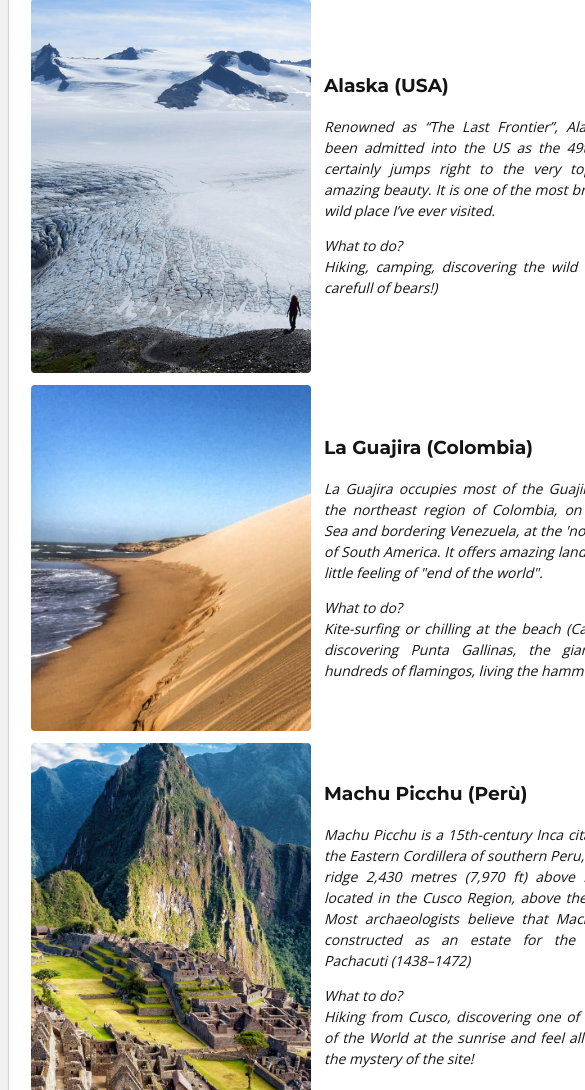
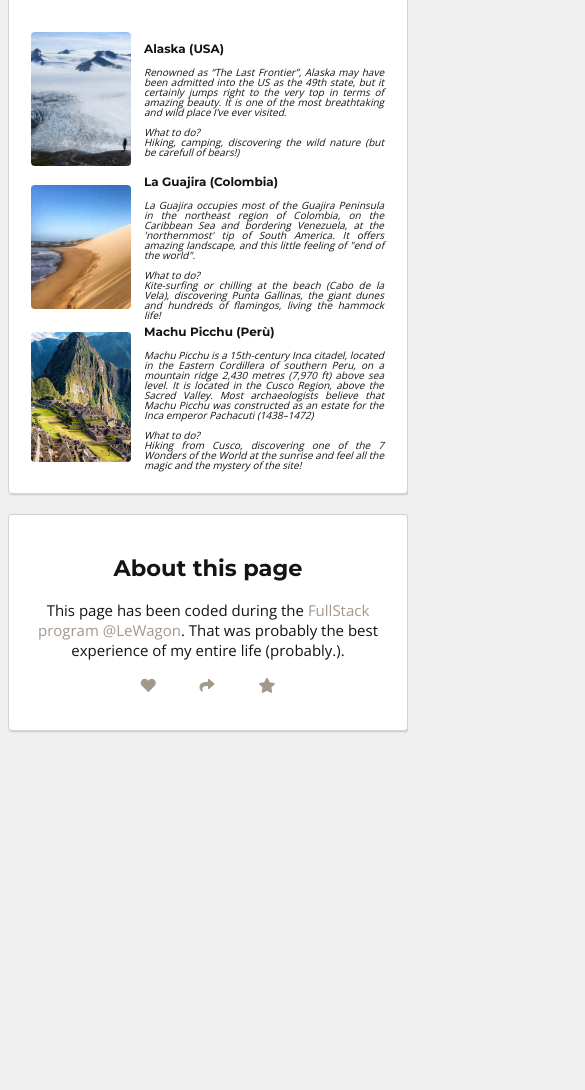
Before and after one commit to MathieuRibot/profile, a plain HTML site: page index.html in a window 390 px wide. Shown: the part 811-1901 px from the top of the page, 585 px wide, since content can reach past the window. After the commit the page ends 1562 px from the top, so only its background shows below. Drawn offline with nearby package versions, Linux system fonts and the light colour scheme.

Commit message:
new version of the profile

```diff
--- a/index.html
+++ b/index.html
@@ -16,7 +16,7 @@
         <img src="images/swiss_knife.png" alt="swiss-knife" id="profile-icon">
         <h3> Swiss knife @ Finance & HR Management @ Coding</h3>
         <p>
-          After 10 years working in the Finance field (Private Equity Associate & CFO for fast-growing compagnies) and 1 year of travelling around the globe, <br>I decided to learn code to be able to <strong>launch my own project</strong>.
+          After 10 years working in the Finance field (Private Equity Associate & CFO for fast-growing compagnies) and 1 year travelling around the globe, <br>I decided to learn code to be able to <strong>launch my own project</strong>.
         </p>
         <div class="contact-me">
           <a href="mailto:mathieu@ribot.me" class="btn-contact">Contact me</a>
--- a/style.css
+++ b/style.css
@@ -53,6 +53,42 @@ td:first-child {
 .container {
   width: 700px;
   margin: 20px auto;
+}
+
+@media(max-width: 700px) {
+  .container {
+    width: 500px;
+  }
+  h3 {
+    font-size: 14px;
+    margin-bottom: 2px;
+    padding-bottom: 2px;
+  }
+  td:first-child {
+    width: 150px;
+  }
+  .text-description {
+  font-size: 11px;
+  line-height: 1.2;
+  }
+}
+
+@media(max-width: 500px) {
+  .container {
+    width: 400px;
+  }
+  h3 {
+    font-size: 12px;
+    margin-bottom: 1px;
+    padding-bottom: 1px;
+  }
+  td:first-child {
+    width: 100px;
+  }
+  .text-description {
+  font-size: 10px;
+  line-height: 1;
+  }
 }
 
 .card-white {
```
